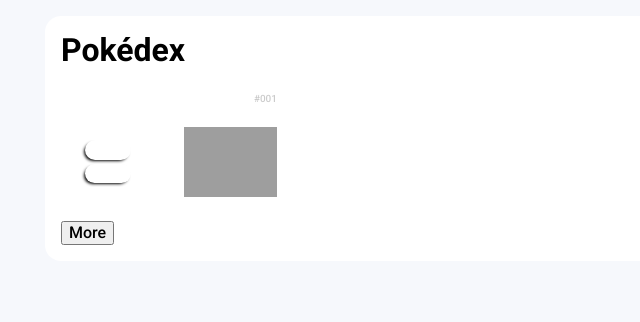
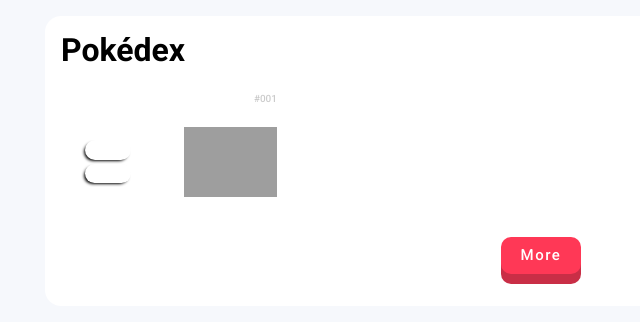
Before and after one commit to AugustMat/POKEDEX_PROJECT, a plain HTML site: page index.html in a window 1280 px wide. Shown: the whole page, without its empty margins (99-739 px from the left). Drawn offline with nearby package versions, Linux system fonts and the light colour scheme; no server answers; grey boxes are pictures that could not be loaded.

Commit message:
button style

```diff
--- a/assets/css/pokedex.css
+++ b/assets/css/pokedex.css
@@ -79,6 +79,40 @@
     background-color: #f9aec7;
 }
 
+.pagination {
+    display: flex;
+    flex-direction: row;
+    align-items: center;
+    justify-content: center;
+    width: 100%;
+    padding: 1rem;
+}
+
+button {
+    padding: 10px 20px;
+    border-radius: 10px;
+    border: 0;
+    background-color: rgb(255, 56, 86);
+    letter-spacing: 1.5px;
+    font-size: 15px;
+    transition: all 0.3s ease;
+    box-shadow: rgb(201, 46, 70) 0px 10px 0px 0px;
+    color: hsl(0, 0%, 100%);
+    cursor: pointer;
+  }
+
+  button:hover {
+    box-shadow: rgb(201, 46, 70) 0px 7px 0px 0px;
+  }
+
+  button:active {
+    background-color: rgb(255, 56, 86);
+    /*50, 168, 80*/
+    box-shadow: rgb(201, 46, 70) 0px 0px 0px 0px;
+    transform: translateY(5px);
+    transition: 200ms;
+  }
+
 .pokemon {
     display: flex;
     flex-direction: column;
```
